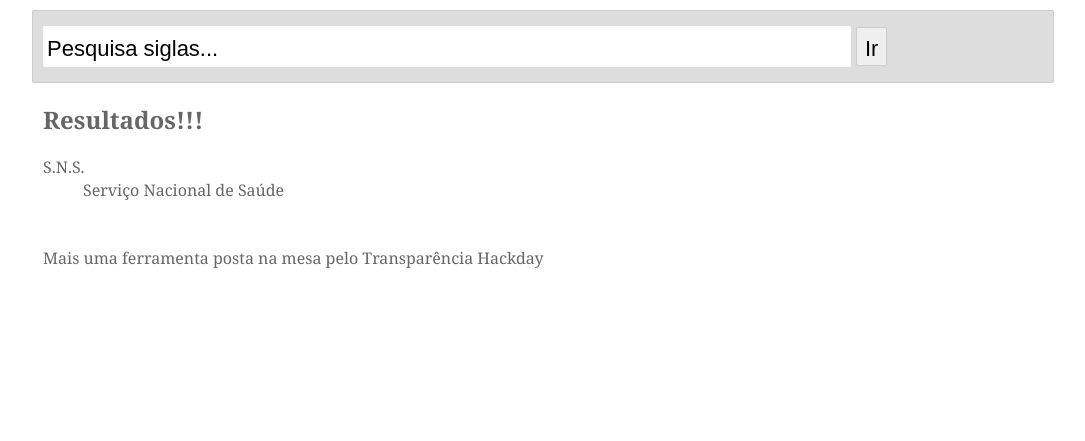
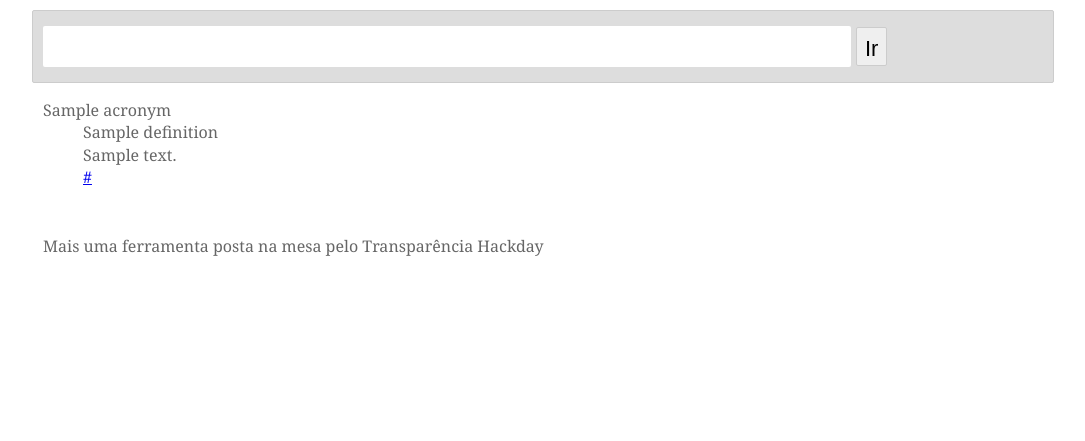
Before and after one commit to transparenciahackday/siglapedia, a Django app: template templates/found.html in a window 1280 px wide. Shown: the part 106-547 px from the top of the page, without its empty margins (97-1182 px from the left). Run offline with Django 3.2, Linux system fonts and the light colour scheme; the template is opened without the code that fills it: most values are stand-ins (such as "Sample title", 1, 10 or a date in 2020); some libraries are stand-ins or nearby versions.

Commit message:
Djangoifying the templates to deal with forms and results

```diff
--- a/templates/found.html
+++ b/templates/found.html
@@ -30,16 +30,19 @@
   <div id="main" role="main">
     <section id="search">
       <form method="get" action="/pesquisa/">
-        <input type="text" name="q" value="Pesquisa siglas..." class="searchbox placeholder" /><input type="submit" class="search-btn" value="Ir" />
+        <input type="text" name="q" class="searchbox placeholder" /><input type="submit" class="search-btn" value="Ir" />
       </form>
     </section><!-- /#search-->
 
     <section class="results">
-      <h2>Resultados!!!</h2>
+      {% for acronym in results %}
       <dl>
-        <dt>S.N.S.</dt>
-        <dd>Serviço Nacional de Saúde</dd>
+        <dt>{{ acronym.name }}</dt>
+        <dd>{{ acronym.definition }}</dd>
+        <dd>{{ acronym.description }}</dd>
+        <dd><a href="{{ acronym.link }}">{{ acronym.link }}</a></dd>
       </dl>
+      {% endfor %}
     </section><!-- /.results-->
   </div>
 
--- a/templates/notfound.html
+++ b/templates/notfound.html
@@ -35,8 +35,10 @@
     </section><!-- /#search-->
 
     <section class="results">
+    {% if notfound %}
     <h2>A sigla "{{ querystring }}" ainda não existe na nossa base de dados. Adiciona-a!</h2>
-    <form class="new" action="/adicionar" method="POST">{% csrf_token %}
+    {% endif %}
+    <form class="new" action="/adicionar/" method="POST">{% csrf_token %}
       {{ form.as_p }}
       <input type="submit" value="Adicionar!" />
     </form>
```
